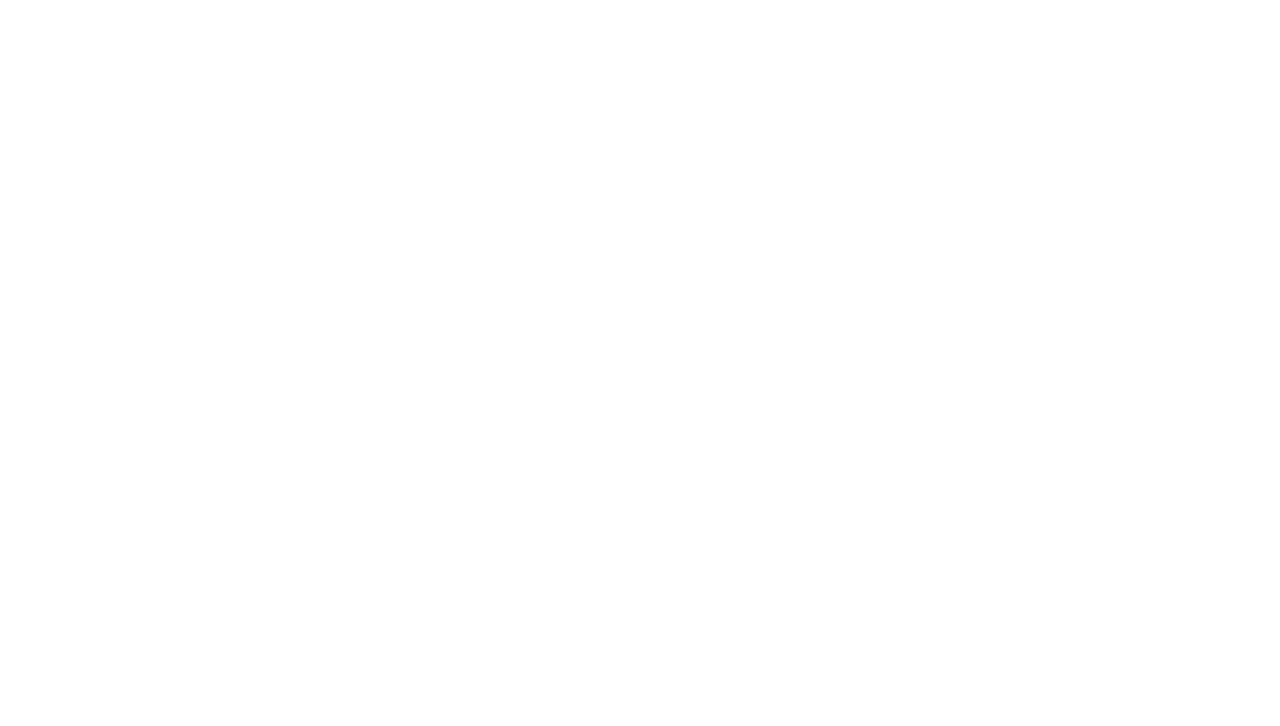
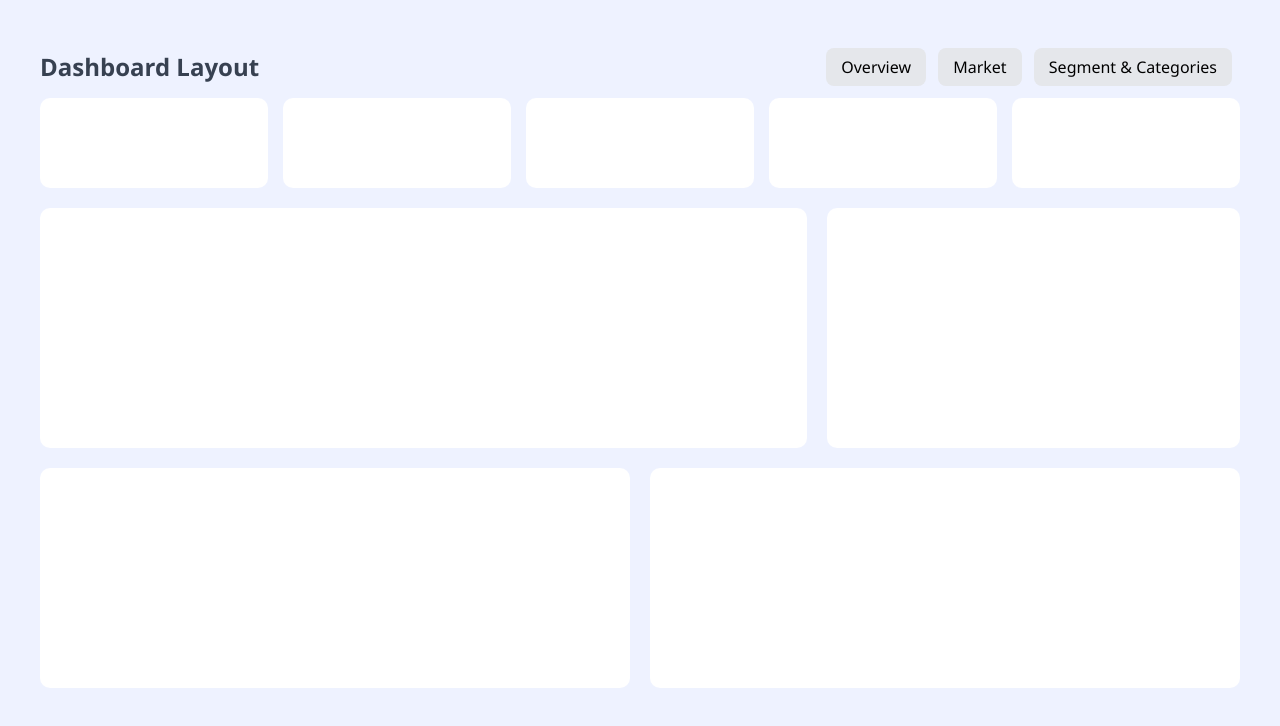
Before and after one commit to DJ5764/Power-BI-Background, a plain HTML site: page index.html in a window 1280 px wide. Drawn offline with Linux system fonts and the light colour scheme.

Commit message:
Refactor CSS styles for layout improvements

```diff
--- a/index.html
+++ b/index.html
@@ -3,20 +3,123 @@
 <head>
 <meta charset="UTF-8">
 <title>Power BI Premium Layout</title>
-
 <style>
 body {
     margin: 0;
     font-family: Segoe UI, sans-serif;
-    background: linear-gradient(135deg, #eef2ff, #f5f3ff);
+    background: #eef2ff;
 }
 
-/* Main Container */
+/* Main container */
 .wrapper {
     width: 1200px;
-    margin: 40px auto;
-    padding: 25px;
-    background: rgba(255,255,255,0.6);
-    backdrop-filter: blur(12px);
-    border-radius: 20px;
-    box-shadow: 0 20
+    margin: 30px auto;
+    padding: 20px;
+}
+
+/* Header */
+.header {
+    display: flex;
+    justify-content: space-between;
+    align-items: center;
+    padding-bottom: 15px;
+}
+
+.title {
+    font-size: 24px;
+    font-weight: 600;
+    color: #374151;
+}
+
+.tab {
+    padding: 8px 15px;
+    background: #e5e7eb;
+    border-radius: 8px;
+    margin-right: 8px;
+}
+
+/* KPI cards */
+.kpi-row {
+    display: flex;
+    gap: 15px;
+    margin-bottom: 20px;
+}
+
+.card {
+    flex: 1;
+    height: 90px;
+    background: white;
+    border-radius: 10px;
+}
+
+/* Middle row */
+.middle-row {
+    display: flex;
+    gap: 20px;
+    margin-bottom: 20px;
+}
+
+.big-box {
+    flex: 1.3;
+    height: 240px;
+    background: white;
+    border-radius: 10px;
+}
+
+.small-box {
+    flex: 0.7;
+    height: 240px;
+    background: white;
+    border-radius: 10px;
+}
+
+/* Bottom row */
+.bottom-row {
+    display: flex;
+    gap: 20px;
+}
+
+.bottom-box {
+    flex: 1;
+    height: 220px;
+    background: white;
+    border-radius: 10px;
+}
+</style>
+</head>
+
+<body>
+
+<div class="wrapper">
+
+    <div class="header">
+        <div class="title">Dashboard Layout</div>
+        <div>
+            <span class="tab">Overview</span>
+            <span class="tab">Market</span>
+            <span class="tab">Segment & Categories</span>
+        </div>
+    </div>
+
+    <div class="kpi-row">
+        <div class="card"></div>
+        <div class="card"></div>
+        <div class="card"></div>
+        <div class="card"></div>
+        <div class="card"></div>
+    </div>
+
+    <div class="middle-row">
+        <div class="big-box"></div>
+        <div class="small-box"></div>
+    </div>
+
+    <div class="bottom-row">
+        <div class="bottom-box"></div>
+        <div class="bottom-box"></div>
+    </div>
+
+</div>
+
+</body>
+</html>
```
